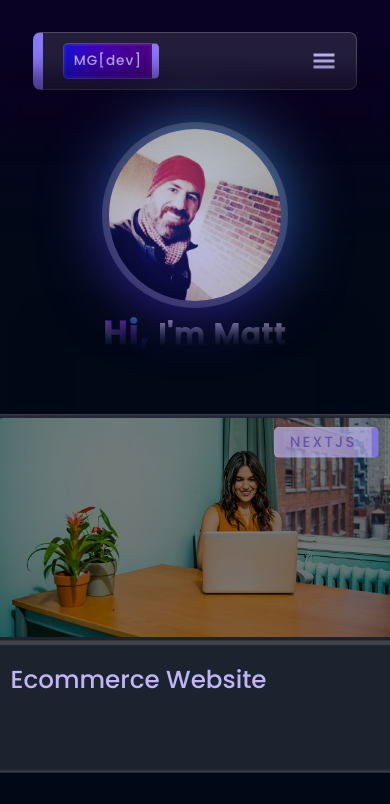
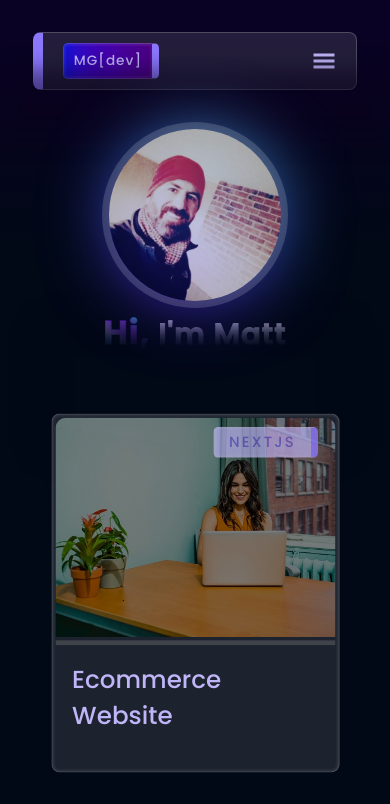
Before and after one commit to midcenturydude7/nextjs-portfolio-site, a Next.js app: page / in a window 390 px wide. Shown: the top 804 px of the page. Built offline with nearby package versions, Linux system fonts and the light colour scheme.

Commit message:
Updated responsive spacing

```diff
--- a/app/components/CardSection/styles/CardSection.module.css
+++ b/app/components/CardSection/styles/CardSection.module.css
@@ -13,7 +13,6 @@
 }
 .section .section-box_container .section-box {
   width: 33.3vw;
-  min-width: 400px;
   height: 40vh;
   min-height: 350px;
   background: rgba(236, 236, 236, 0.1176470588);
--- a/app/components/CardSection/styles/CardSection.module.scss
+++ b/app/components/CardSection/styles/CardSection.module.scss
@@ -13,7 +13,7 @@
 
     .section-box {
       width: 33.3vw;
-      min-width: 400px;
+      // min-width: 400px;
       height: 40vh;
       min-height: 350px;
       background: #ececec1e;
```
Also changed, not shown: 1 other file (tests, documents, lock files or other folders).
